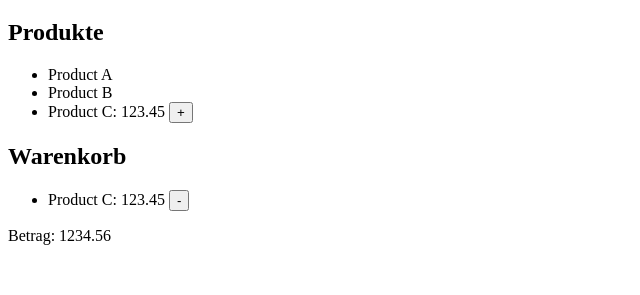
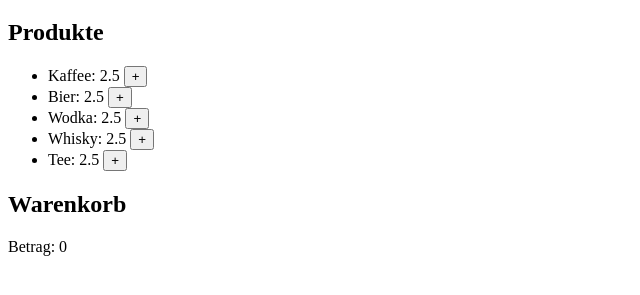
Before and after one commit to nhaug/example1, a website: page public/mini-shop.html in a window 1280 px wide. Shown: the part 61-356 px from the top of the page, without its empty margins (0-640 px from the left). Drawn offline with Linux system fonts and the light colour scheme.

Commit message:
Funktion eingebaut

```diff
--- a/public/mini-shop.html
+++ b/public/mini-shop.html
@@ -13,18 +13,22 @@
   <div id="app">
     <h2>Produkte</h2>
     <ul>
-      <li>Product A</li>
-      <li>Product B</li>
-      <li>Product C: 123.45 <button> + </button></li>
+      <li v-for="(item, key) in productsList" :key="key">
+        {{ item.title }}: {{ item.price }}
+        <button type="button" @click="addToBasket(item)"> + </button>
+      </li>
     </ul>
 
 
     <h2>Warenkorb</h2>
     <ul>
-      <li>Product C: 123.45 <button> - </button></li>
+      <li v-for="(item, key) in basketList" :key="key">
+        {{ item.title }}: {{ item.price }}
+        <button type="button" @click="removeFromBasket(key)"> - </button>
+      </li>
     </ul>
 
-    <p>Betrag: 1234.56</p>
+    <p>Betrag: {{ basketAmount }}</p>
   </div>
 
 
@@ -37,6 +41,7 @@
 
     // Composables
 
+
     const app = Vue.createApp({
       components: {
 
@@ -46,13 +51,60 @@
       setup() {
         console.log('app.setup');
 
+        const productsList = Vue.ref([
+          {
+            id: 1,
+            title: 'Kaffee',
+            price: 2.50
+          },
+          {
+            id: 2,
+            title: 'Bier',
+            price: 2.50
+          },
+          {
+            id: 3,
+            title: 'Wodka',
+            price: 2.50
+          },
+          {
+            id: 4,
+            title: 'Whisky',
+            price: 2.50
+          },
+          {
+            id: 5,
+            title: 'Tee',
+            price: 2.50
+          },
+        ]);
+
+        const basketList = Vue.ref([]);
+
+        const basketAmount = Vue.computed(() => {
+          return basketList.value.reduce((total, item) => {
+            return total + item.price;
+          }, 0);
+        });
+
+        const addToBasket = (item) => {
+          basketList.value.push(item);
+        }
+
+        const removeFromBasket = (key) => {
+          basketList.value.splice(key, 1);
+        }
 
         Vue.onMounted(() => {
           console.log('app-mounted...');
         });
 
         return {
-
+          productsList,
+          basketList,
+          addToBasket,
+          basketAmount,
+          removeFromBasket
         }
       }
     });
```
